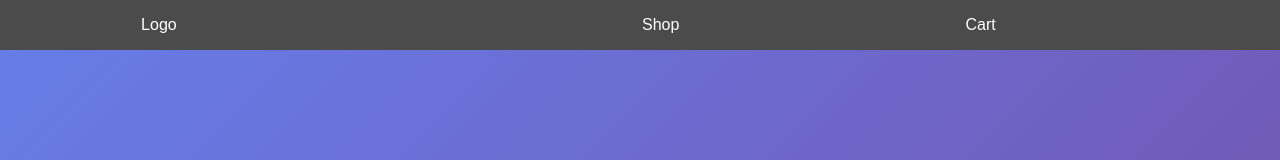
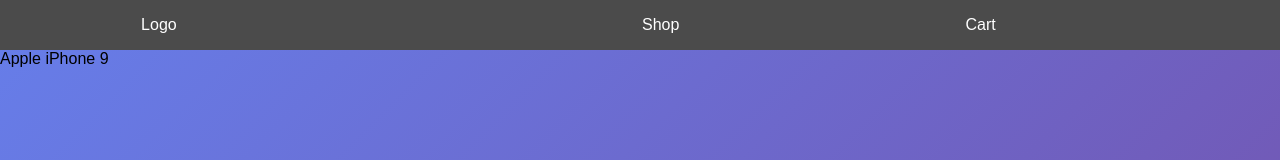
Before and after one commit to MarekRykaczewski/shop-react, a React (Create React App) app: page /shop/1 in a window 1280 px wide. Before the commit this address had no page. Shown: the top 160 px of the page. Built offline with nearby package versions, Linux system fonts and the light colour scheme.

Commit message:
add ItemDetail component

```diff
--- a/src/App.js
+++ b/src/App.js
@@ -5,6 +5,7 @@
 import Cart from './components/Cart';
 import { BrowserRouter as Router, Routes, Route } from 'react-router-dom';
 import data from "./data"
+import ItemDetail from './components/ItemDetail';
 
 const items = data
 
@@ -17,6 +18,7 @@
           <Route path ="/" element={<Home/>} />
           <Route path ="/shop" element={<Shop data={items}/>} />
           <Route path ='/cart' element={<Cart/>} />
+          <Route path="/shop/:id" element={<ItemDetail/>} />
         </Routes>
       </div>
     </Router>
--- /dev/null
+++ b/src/components/ItemDetail.jsx
@@ -0,0 +1,20 @@
+import React from "react";
+import { useParams } from "react-router-dom";
+import data from "../data";
+
+function ItemDetail() {
+
+    const items = data
+
+    const { id } = useParams()
+
+    const item = items.find(item => item.id == id)
+
+  return (
+    <div className="item-detail">
+        <div> {item.brand} {item.title}  </div>
+    </div>
+  );
+}
+
+export default ItemDetail;
```
